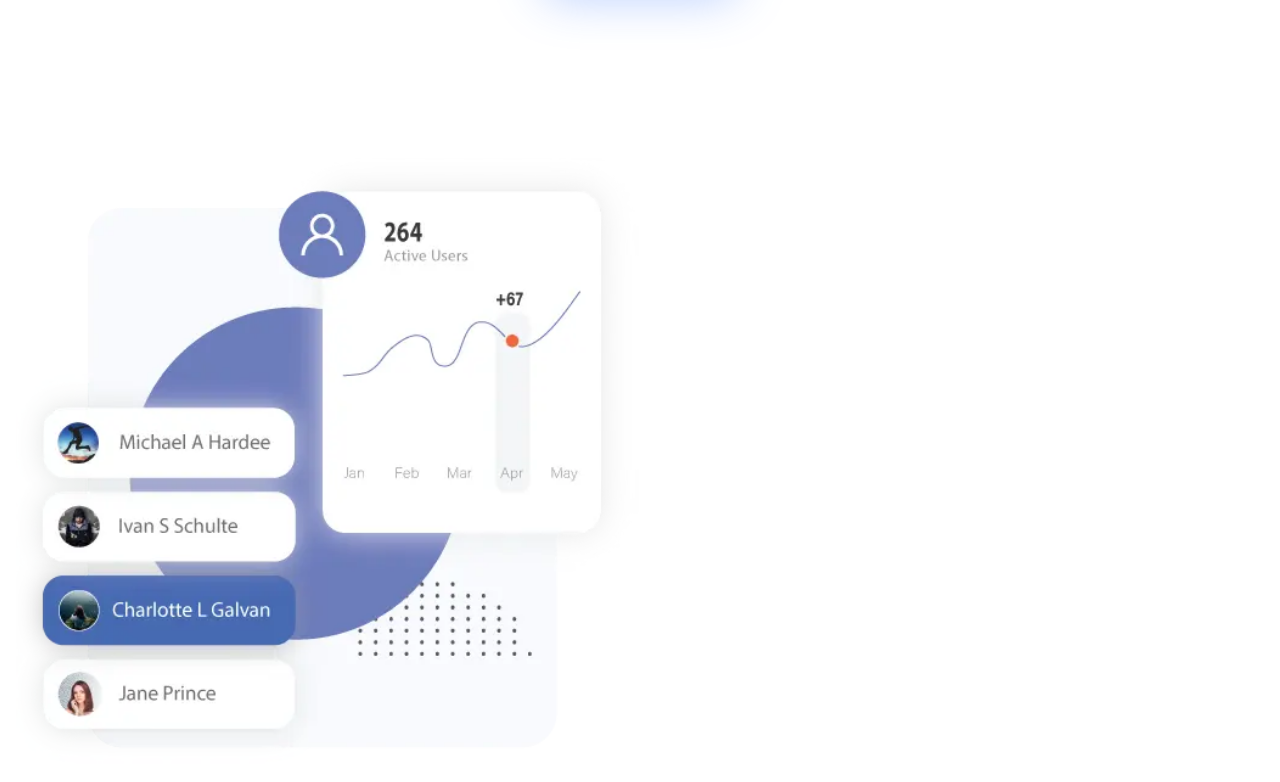
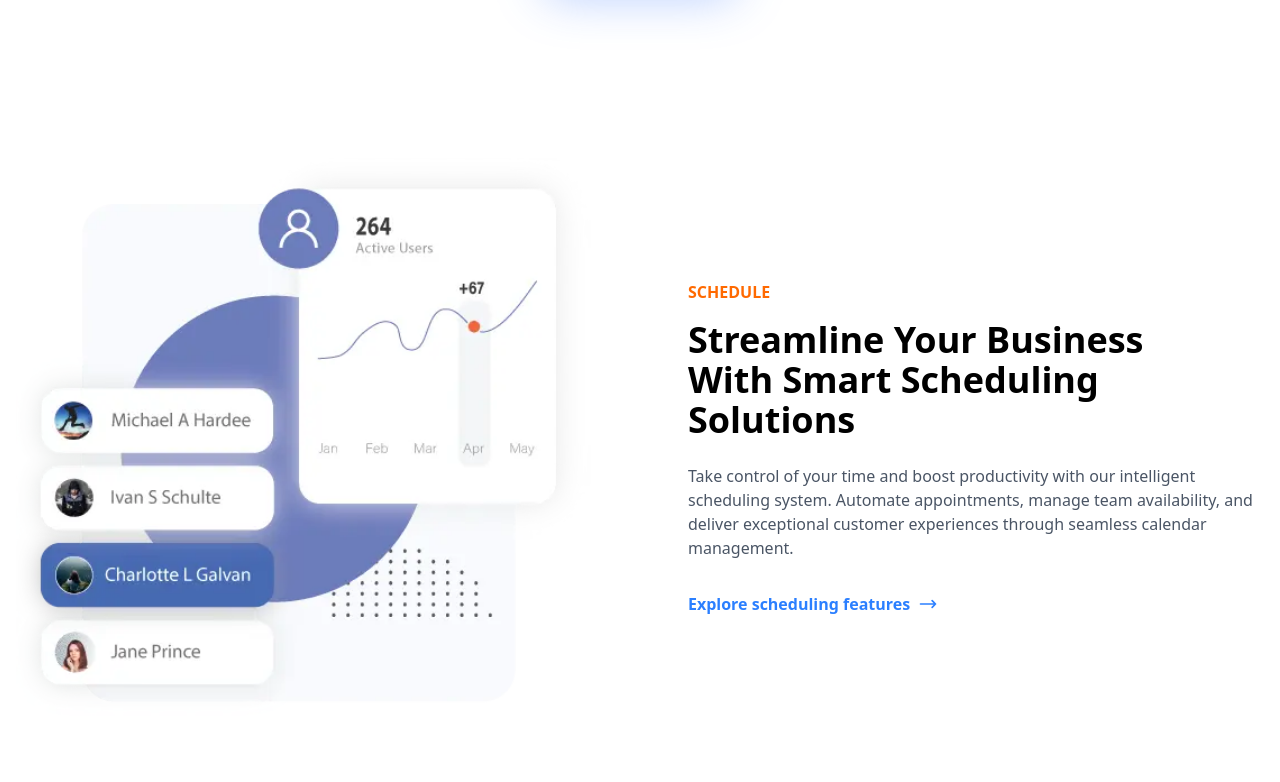
Before and after one commit to Nayeem0011/business-landing-page-react-tailwindcss, a React (Vite) app: page / in a window 1280 px wide. Shown: the part 1939-2721 px from the top of the page. Built offline with nearby package versions, Linux system fonts and the light colour scheme.

Commit message:
schedulesection added

```diff
--- a/src/components/ScheduleSection.jsx
+++ b/src/components/ScheduleSection.jsx
@@ -1,23 +1,56 @@
-import scheduleImage from "../assets/stats.webp"
+import scheduleImage from "../assets/stats.webp";
 
 const ScheduleSection = () => {
   return (
     <div>
-      <section className='max-w-7xl mx-auto px-4 py-16 md:py-24'>
-        <div className='flex flex-col md:flex-row items-center justify-between gap-12 md:gap-24'>
-            {/* Left */}
-            <div className="md:w-1/2 w-full">
-                <img className="w-full h-auto" src={scheduleImage} alt="schedule image" />
-            </div>
+      <section className="max-w-7xl mx-auto px-4 py-16 md:py-24">
+        <div className="flex flex-col md:flex-row items-center justify-between gap-12 md:gap-24">
+          {/* Left */}
+          <div className="md:w-1/2 w-full">
+            <img
+              className="w-full h-auto"
+              src={scheduleImage}
+              alt="schedule image"
+            />
+          </div>
 
-            {/* Right */}
-            <div>
-
-            </div>
+          {/* Right */}
+          <div className="w-full md:w-1/2">
+            <span className="text-orange-500 font-semibold">SCHEDULE</span>
+            <h2 className="text-3xl md:text-4xl font-bold text-navy-900 mt-4 mb-6">
+              Streamline Your Business <br />
+              With Smart Scheduling Solutions
+            </h2>
+            <p className="text-gray-600 mb-8">
+              Take control of your time and boost productivity with our
+              intelligent scheduling system. Automate appointments, manage team
+              availability, and deliver exceptional customer experiences through
+              seamless calendar management.
+            </p>
+            <a
+              href="#"
+              className="text-blue-500 font-semibold flex items-center gap-2 hover:gap-4 transition-all"
+            >
+              Explore scheduling features
+              <svg
+                className="w-5 h-5"
+                fill="none"
+                stroke="currentColor"
+                viewBox="0 0 24 24"
+              >
+                <path
+                  strokeLinecap="round"
+                  strokeLinejoin="round"
+                  strokeWidth={2}
+                  d="M17 8l4 4m0 0l-4 4m4-4H3"
+                />
+              </svg>
+            </a>
+          </div>
         </div>
       </section>
     </div>
-  )
-}
+  );
+};
 
-export default ScheduleSection
+export default ScheduleSection;
```
